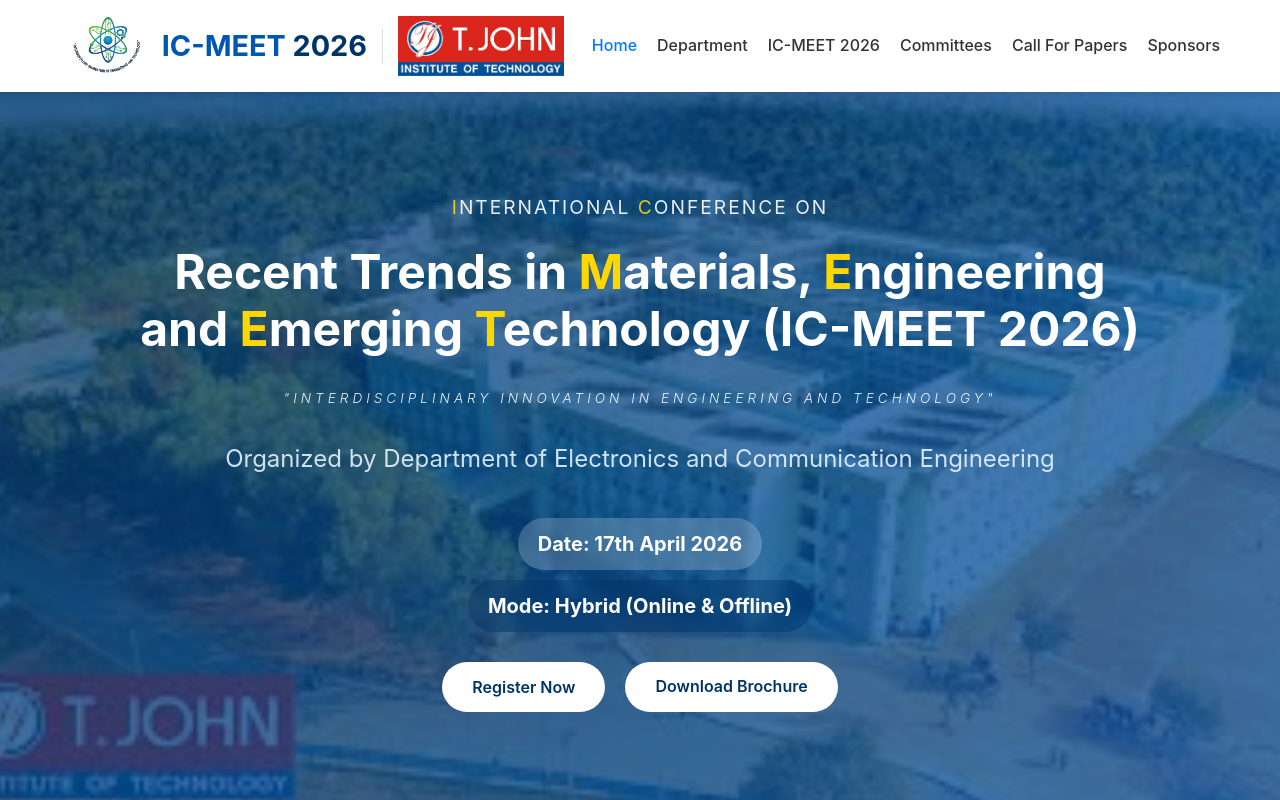
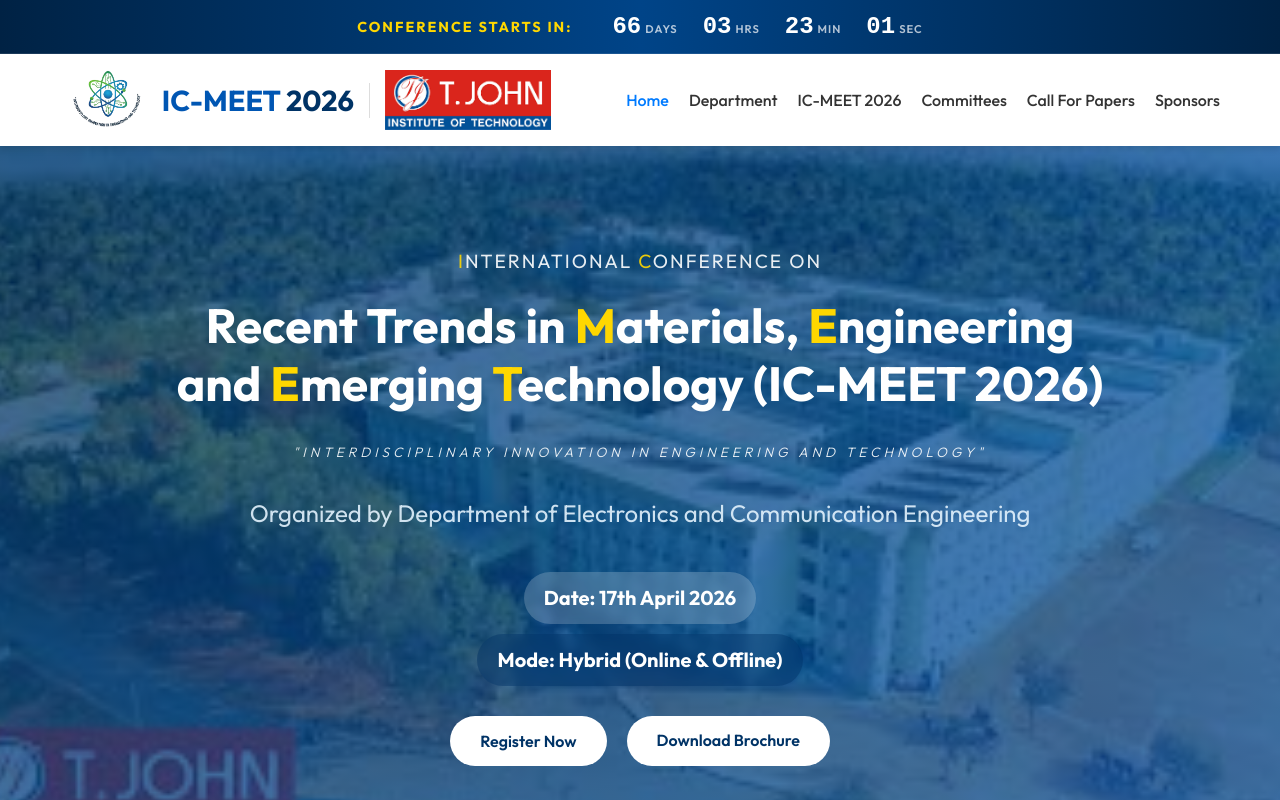
Before and after one commit to Neha-sunil/icmeet2026, a React (Vite) app: page / in a window 1280 px wide. Shown: the top 800 px of the page. Built offline with nearby package versions, Linux system fonts and the light colour scheme.

Commit message:
Add premium countdown timer and update typography

```diff
--- a/index.html
+++ b/index.html
@@ -5,6 +5,10 @@
   <meta charset="UTF-8" />
   <link rel="icon" type="image/png" href="/favicon.png" />
   <meta name="viewport" content="width=device-width, initial-scale=1.0" />
+  <link rel="preconnect" href="https://fonts.googleapis.com">
+  <link rel="preconnect" href="https://fonts.gstatic.com" crossorigin>
+  <link href="https://fonts.googleapis.com/css2?family=Outfit:wght@300;400;500;600;700;800&display=swap"
+    rel="stylesheet">
   <title>IC-MEET 2026 | International Conference on Recent Trends in Materials, Engineering and Emerging Technology
   </title>
   <meta name="description"
--- /dev/null
+++ b/src/components/CountdownTimer.css
@@ -0,0 +1,86 @@
+.countdown-banner {
+    background: linear-gradient(90deg, #002244 0%, #004488 50%, #002244 100%);
+    color: var(--white);
+    padding: 8px 0;
+    box-shadow: inset 0 -1px 0 rgba(255, 255, 255, 0.1);
+}
+
+.countdown-wrapper {
+    display: flex;
+    justify-content: center;
+    align-items: center;
+    gap: 40px;
+}
+
+.countdown-label {
+    font-size: 0.9rem;
+    font-weight: 700;
+    text-transform: uppercase;
+    letter-spacing: 2px;
+    color: #ffd700;
+    /* Gold color for highlight */
+    margin: 0;
+}
+
+.countdown-items {
+    display: flex;
+    gap: 25px;
+    align-items: center;
+}
+
+.countdown-item {
+    display: flex;
+    align-items: baseline;
+    gap: 4px;
+}
+
+.countdown-item .count {
+    font-size: 1.5rem;
+    font-weight: 800;
+    color: var(--white);
+    font-family: 'Courier New', Courier, monospace;
+}
+
+.countdown-item .label {
+    font-size: 0.7rem;
+    text-transform: uppercase;
+    letter-spacing: 1px;
+    font-weight: 600;
+    color: rgba(255, 255, 255, 0.7);
+}
+
+@media (max-width: 992px) {
+    .countdown-wrapper {
+        gap: 20px;
+    }
+}
+
+@media (max-width: 768px) {
+    .countdown-wrapper {
+        flex-direction: column;
+        gap: 10px;
+        padding: 5px 0;
+    }
+
+    .countdown-label {
+        font-size: 0.8rem;
+    }
+
+    .countdown-items {
+        gap: 15px;
+    }
+
+    .countdown-item .count {
+        font-size: 1.2rem;
+    }
+}
+
+@media (max-width: 480px) {
+    .countdown-items {
+        gap: 10px;
+    }
+
+    .countdown-item .count {
+        font-size: 1.1rem;
+    }
+}
--- /dev/null
+++ b/src/components/CountdownTimer.jsx
@@ -0,0 +1,69 @@
+import React, { useState, useEffect } from 'react';
+import './CountdownTimer.css';
+
+const CountdownTimer = () => {
+    const targetDate = new Date('April 17, 2026 00:00:00').getTime();
+    const [timeLeft, setTimeLeft] = useState({
+        days: 0,
+        hours: 0,
+        minutes: 0,
+        seconds: 0
+    });
+
+    useEffect(() => {
+        const calculateTimeLeft = () => {
+            const now = new Date().getTime();
+            const difference = targetDate - now;
+
+            if (difference > 0) {
+                setTimeLeft({
+                    days: Math.floor(difference / (1000 * 60 * 60 * 24)),
+                    hours: Math.floor((difference / (1000 * 60 * 60)) % 24),
+                    minutes: Math.floor((difference / 1000 / 60) % 60),
+                    seconds: Math.floor((difference / 1000) % 60)
+                });
+            } else {
+                setTimeLeft({ days: 0, hours: 0, minutes: 0, seconds: 0 });
+            }
+        };
+
+        const timer = setInterval(calculateTimeLeft, 1000);
+        calculateTimeLeft(); // Initial call
+
+        return () => clearInterval(timer);
+    }, [targetDate]);
+
+    const formatNumber = (num) => String(num).padStart(2, '0');
+
+    return (
+        <div className="countdown-banner">
+            <div className="container">
+                <div className="countdown-wrapper">
+                    <div className="countdown-label">
+                        Conference Starts In:
+                    </div>
+                    <div className="countdown-items">
+                        <div className="countdown-item">
+                            <span className="count">{formatNumber(timeLeft.days)}</span>
+                            <span className="label">Days</span>
+                        </div>
+                        <div className="countdown-item">
+                            <span className="count">{formatNumber(timeLeft.hours)}</span>
+                            <span className="label">Hrs</span>
+                        </div>
+                        <div className="countdown-item">
+                            <span className="count">{formatNumber(timeLeft.minutes)}</span>
+                            <span className="label">Min</span>
+                        </div>
+                        <div className="countdown-item">
+                            <span className="count">{formatNumber(timeLeft.seconds)}</span>
+                            <span className="label">Sec</span>
+                        </div>
+                    </div>
+                </div>
+            </div>
+        </div>
+    );
+};
+
+export default CountdownTimer;
--- a/src/components/Navbar.jsx
+++ b/src/components/Navbar.jsx
@@ -3,6 +3,7 @@
 import { Menu, X } from 'lucide-react';
 import logo from '../assets/tjit-logo.png';
 import icmeetLogo from '../assets/ICMEET logo.png';
+import CountdownTimer from './CountdownTimer';
 import '../index.css';
 
 const Navbar = () => {
@@ -14,6 +15,7 @@
 
     return (
         <header>
+            <CountdownTimer />
             <div className="container">
                 <nav>
                     <div className="logo">
--- a/src/index.css
+++ b/src/index.css
@@ -26,7 +26,7 @@
 }
 
 body {
-  font-family: -apple-system, BlinkMacSystemFont, "Segoe UI", Roboto, "Helvetica Neue", Arial, sans-serif;
+  font-family: 'Outfit', -apple-system, BlinkMacSystemFont, "Segoe UI", Roboto, "Helvetica Neue", Arial, sans-serif;
   line-height: 1.6;
   color: var(--text-dark);
   background-color: var(--bg-light);
```
